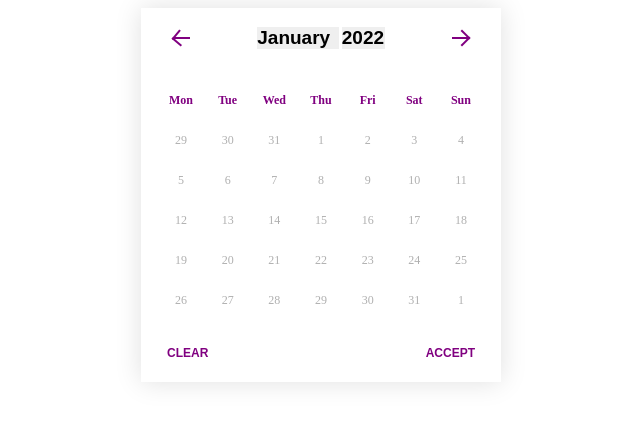
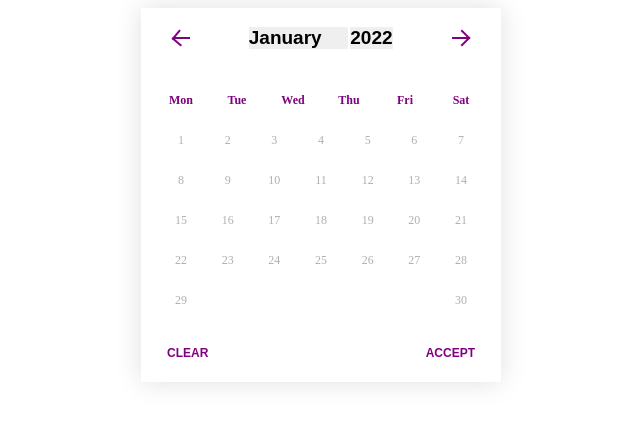
Before and after one commit to Ligalaiz/datepicker, a plain HTML site: page index.html in a window 1280 px wide. Shown: the whole page, without its empty margins (299-939 px from the left). Drawn offline with Linux system fonts and the light colour scheme.

Commit message:
feat: implement datepicker class

```diff
--- a/index.html
+++ b/index.html
@@ -8,97 +8,7 @@
     <title>Datepicker</title>
   </head>
   <body>
-    <form class="form" id="form">
-      <input class="form__field" type="text" />
-      <div class="form__date-picker date-picker">
-        <div class="date-picker__head">
-          <button class="date-picker__prev"></button>
-          <div class="date-picker__date">
-            <select class="date-picker__month-select select-month">
-              <option class="select-month__item" value="january">
-                January
-              </option>
-              <option class="select-month__item" value="february">
-                February
-              </option>
-              <option class="select-month__item" value="march">March</option>
-            </select>
-            <select class="date-picker__year-select select-year">
-              <option class="select-year__item" value="2022">2022</option>
-              <option class="select-year__item" value="2023">2023</option>
-              <option class="select-year__item" value="2024">2024</option>
-            </select>
-          </div>
-          <button class="date-picker__next"></button>
-        </div>
-        <div class="date-picker__body">
-          <ul class="date-picker__week-line line-week">
-            <li class="line-week__item">Mon</li>
-            <li class="line-week__item">Tue</li>
-            <li class="line-week__item">Wed</li>
-            <li class="line-week__item">Thu</li>
-            <li class="line-week__item">Fri</li>
-            <li class="line-week__item">Sat</li>
-            <li class="line-week__item">Sun</li>
-          </ul>
-          <div class="date-picker__days-block block-days">
-            <ul class="block-days__row">
-              <li class="block-days__item">29</li>
-              <li class="block-days__item">30</li>
-              <li class="block-days__item">31</li>
-              <li class="block-days__item">1</li>
-              <li class="block-days__item">2</li>
-              <li class="block-days__item">3</li>
-              <li class="block-days__item">4</li>
-            </ul>
-            <ul class="block-days__row">
-              <li class="block-days__item">5</li>
-              <li class="block-days__item">6</li>
-              <li class="block-days__item">7</li>
-              <li class="block-days__item">8</li>
-              <li class="block-days__item">9</li>
-              <li class="block-days__item">10</li>
-              <li class="block-days__item">11</li>
-            </ul>
-            <ul class="block-days__row">
-              <li class="block-days__item">12</li>
-              <li class="block-days__item">13</li>
-              <li class="block-days__item">14</li>
-              <li class="block-days__item">15</li>
-              <li class="block-days__item">16</li>
-              <li class="block-days__item">17</li>
-              <li class="block-days__item">18</li>
-            </ul>
-            <ul class="block-days__row">
-              <li class="block-days__item">19</li>
-              <li class="block-days__item">20</li>
-              <li class="block-days__item">21</li>
-              <li class="block-days__item">22</li>
-              <li class="block-days__item">23</li>
-              <li class="block-days__item">24</li>
-              <li class="block-days__item">25</li>
-            </ul>
-            <ul class="block-days__row">
-              <li class="block-days__item">26</li>
-              <li class="block-days__item">27</li>
-              <li class="block-days__item">28</li>
-              <li class="block-days__item">29</li>
-              <li class="block-days__item">30</li>
-              <li class="block-days__item">31</li>
-              <li class="block-days__item">1</li>
-            </ul>
-          </div>
-        </div>
-        <div class="date-picker__controls controls-picker">
-          <button class="controls-picker__btn controls-picker__btn--clear">
-            Clear
-          </button>
-          <button class="controls-picker__btn controls-picker__btn--accept">
-            Accept
-          </button>
-        </div>
-      </div>
-    </form>
+    <div id="app"></div>
   </body>
   <script src="./main.js"></script>
 </html>
--- a/main.js
+++ b/main.js
@@ -0,0 +1,148 @@
+const renderTemplate = () => {
+  const template = `
+  <div class="wrap">
+    <input class="field" type="text" />
+    <div class="date-picker">
+      <div class="date-picker__head">
+        <button class="date-picker__prev"></button>
+        <div class="date-picker__date">
+          <select class="date-picker__month-select select-month" id="selectMonth">
+          </select>
+          <select class="date-picker__year-select select-year" id="selectYear">
+          </select>
+        </div>
+        <button class="date-picker__next"></button>
+      </div>
+      <div class="date-picker__body">
+        <ul class="date-picker__week-line line-week" id="lineWeek""">
+        </ul>
+        <div class="date-picker__days-block block-days" id="blockDays">
+        </div>
+      </div>
+      <div class="date-picker__controls controls-picker">
+        <button class="controls-picker__btn controls-picker__btn--clear">
+          Clear
+        </button>
+        <button class="controls-picker__btn controls-picker__btn--accept">
+          Accept
+        </button>
+      </div>
+    </div>
+  </div>`;
+
+  if (!!this.app) this.app.innerHTML = template;
+}
+
+class Datepicker {
+  constructor(startYear, endYear) {
+    this.startYear = startYear;
+    this.endYear = endYear;
+    this.app = document.getElementById('app');
+    this.selectInput = document.getElementById('selectYear');
+    this.lineWeek = document.getElementById('lineWeek');
+    this.selectMonth = document.getElementById('selectMonth');
+    this.blockDays = document.getElementById('blockDays');
+    this.weekDays = ['Mon', 'Tue', 'Wed', 'Thu', 'Fri', 'Sat', 'Sun'];
+    this.months = [
+      'January',
+      'February',
+      'March',
+      'April',
+      'May',
+      'June',
+      'July',
+      'August',
+      'September',
+      'October',
+      'November',
+      'December',
+    ];
+    this.days = 30;
+  }
+
+
+
+  getYear(date) {
+    return parseInt(date.slice(0, 4));
+  }
+
+  renderYear() {
+    for (
+      let i = this.getYear(this.startYear);
+      i <= this.getYear(this.endYear);
+      i += 1
+    ) {
+      const optionItem = document.createElement('option');
+
+      optionItem.value = i;
+      optionItem.textContent = i;
+      optionItem.className = 'select-year__item';
+
+      if (!!this.selectInput) {
+        this.selectInput.insertAdjacentElement('beforeend', optionItem);
+      }
+    }
+  }
+
+  renderMonths() {
+    for (let i = 0; i < this.months.length - 1; i += 1) {
+      const monthsItem = document.createElement('option');
+
+      monthsItem.value = this.months[i];
+      monthsItem.textContent = this.months[i];
+      monthsItem.className = 'select-month__item';
+
+      if (!!this.selectMonth) {
+        this.selectMonth.insertAdjacentElement('beforeend', monthsItem);
+      }
+    }
+  }
+
+  renderWeek() {
+    for (let i = 0; i < this.weekDays.length - 1; i += 1) {
+      const weekItem = document.createElement('li');
+
+      weekItem.textContent = this.weekDays[i];
+      weekItem.className = 'line-week__item';
+
+      if (!!this.lineWeek) {
+        this.lineWeek.insertAdjacentElement('beforeend', weekItem);
+      }
+    }
+  }
+  renderDays() {
+    let daysRow = document.createElement('ul');
+    daysRow.className = 'block-days__row';
+
+    for (let i = 1; i <= this.days; i += 1) {
+      const daysItem = document.createElement('li');
+
+      daysItem.textContent = i;
+      daysItem.className = 'block-days__item';
+
+      daysRow.appendChild(daysItem);
+
+      if ((i > 1 && i % 7 === 0) || this.days === i) {
+        if (!!this.blockDays) {
+          this.blockDays.insertAdjacentElement('beforeend', daysRow);
+        }
+
+        daysRow = document.createElement('ul');
+        daysRow.className = 'block-days__row';
+      }
+    }
+  }
+
+  render() {
+    this.renderYear();
+    this.renderMonths();
+    this.renderWeek();
+    this.renderDays();
+  }
+}
+
+window.addEventListener('load', () => {
+  renderTemplate();
+  const datepicker = new Datepicker('2022-12-08', '2024-12-08');
+  datepicker.render();
+});
--- a/style.scss
+++ b/style.scss
@@ -20,13 +20,14 @@ select {
   outline: none;
 }
 
-.form {
+.wrap {
   max-width: 40rem;
   margin: 0 auto;
 
-  &__field {
-    display: none;
-  }
+}
+
+.field {
+  display: none;
 }
 
 .date-picker {
```
Also changed, not shown: css/style.css.
